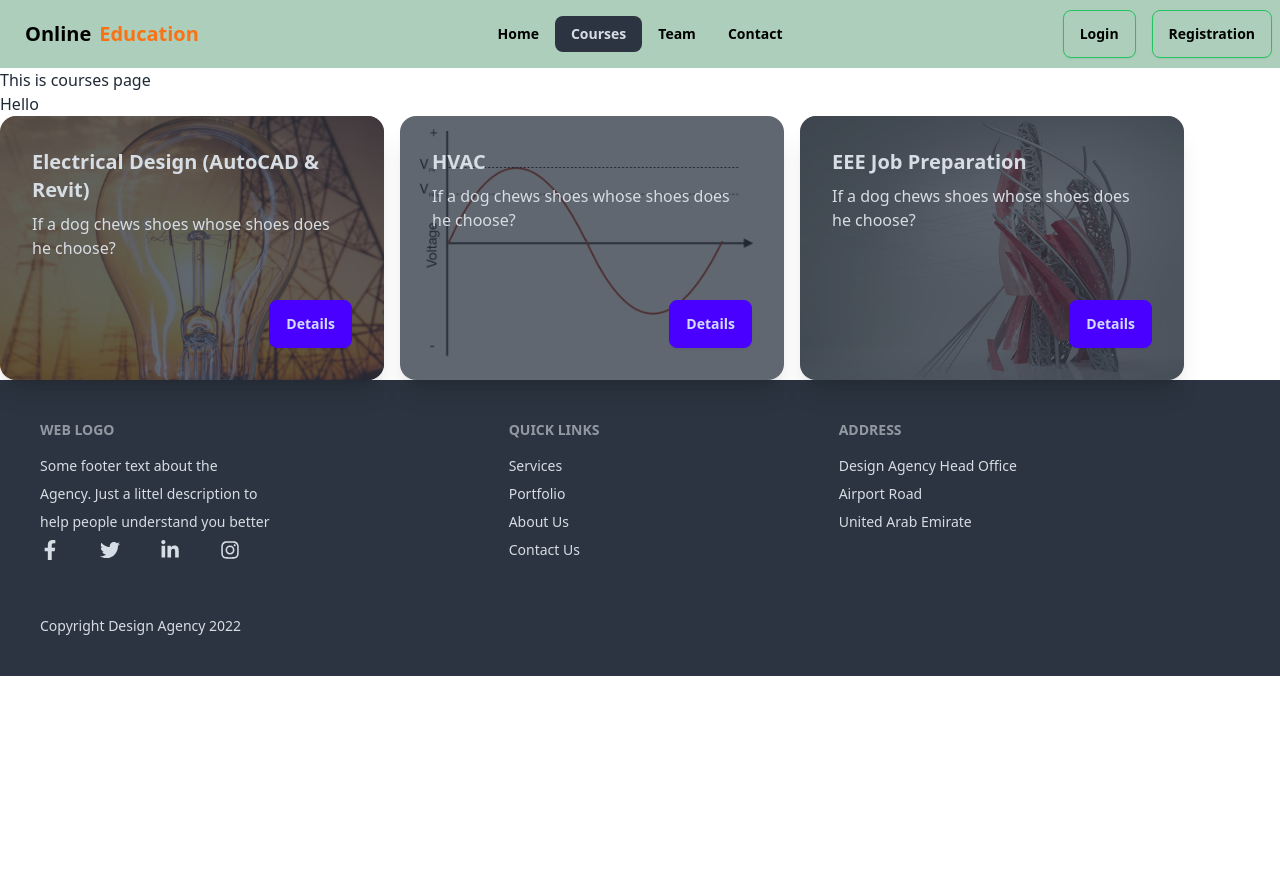
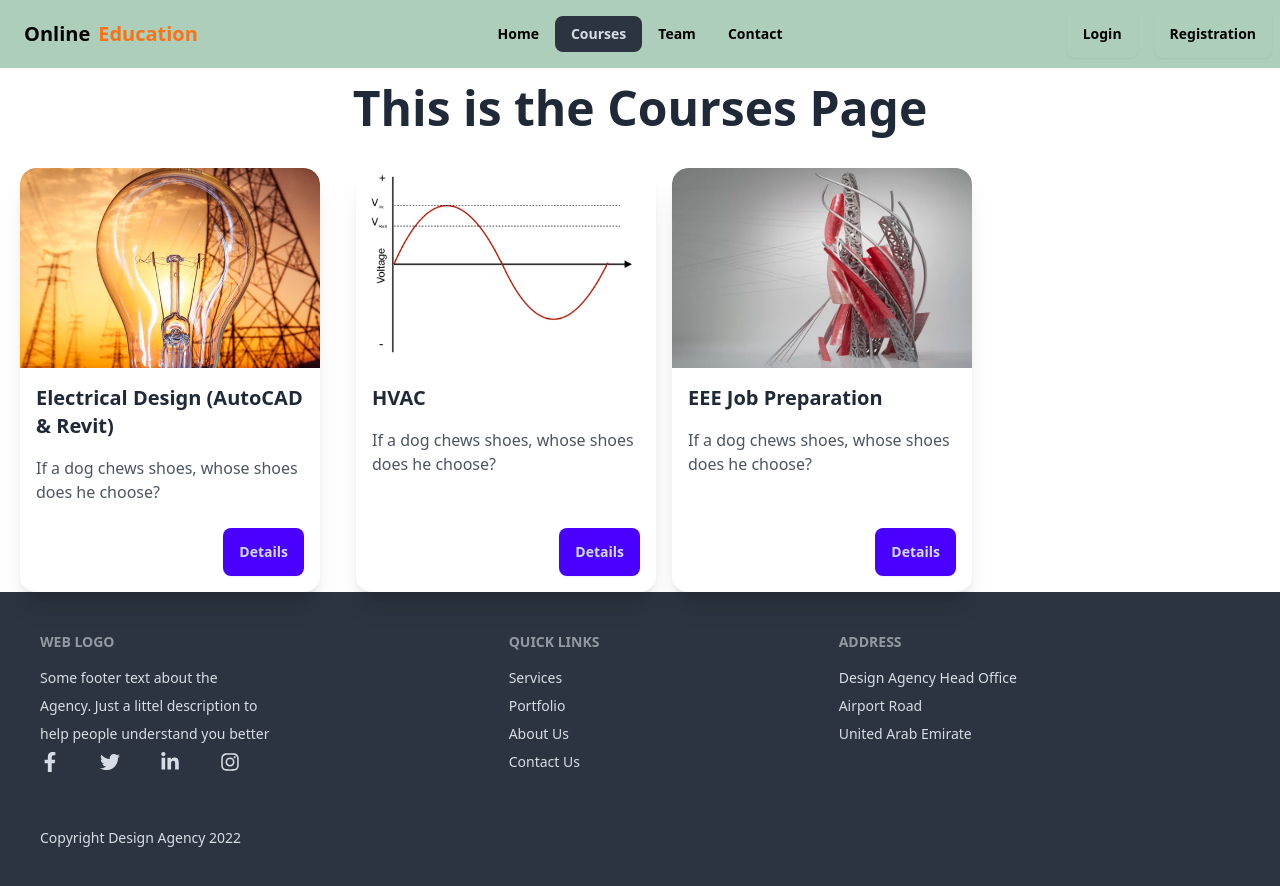
Before and after one commit to Mehedi529/Online-Education-React, a React (Vite) app: page /Courses in a window 1280 px wide. Before the commit the page ends 800 px from the top, so only its background shows below. Built offline with nearby package versions, Linux system fonts and the light colour scheme.

Commit message:
add some css file

```diff
--- /dev/null
+++ b/src/pages/ContactPage/ContactPage.css
@@ -0,0 +1,50 @@
+/* Add this CSS to make the page responsive */
+
+/* For small screens (phones) */
+@media only screen and (max-width: 767px) {
+    .contacts {
+      padding: 20px;
+    }
+
+    .container {
+      flex-direction: column;
+    }
+
+    .left,
+    .right {
+      width: 100%;
+    }
+
+    iframe {
+      width: 100%;
+      height: 300px; /* Adjust the height as needed */
+    }
+
+    .right {
+      margin-top: 20px;
+    }
+
+    .grid {
+      grid-template-columns: 1fr;
+    }
+  }
+
+  /* For medium and large screens (tablets and desktops) */
+  @media only screen and (min-width: 768px) {
+    .contacts {
+      padding: 40px;
+    }
+
+    .container {
+      flex-direction: row;
+    }
+
+    .left,
+    .right {
+      width: 50%;
+    }
+
+    iframe {
+      height: 500px; /* Adjust the height as needed */
+    }
+  }
--- a/src/pages/ContactPage/ContactPage.jsx
+++ b/src/pages/ContactPage/ContactPage.jsx
@@ -3,6 +3,7 @@
 import React from 'react';
 import MainMenuContent from '../../components/MainMenuContent';
 import Footer from '../../components/Footer';
+import './ContactPage.css';
 
 const ContactPage = () => {
 
--- /dev/null
+++ b/src/pages/Courses/Courses.css
@@ -0,0 +1,60 @@
+/* Courses.css */
+
+/* Style for the card container */
+.card-container {
+    display: flex;
+    justify-content: center;
+    flex-wrap: wrap;
+    padding: 0 20px; /* Add equal space on both the left and right sides */
+    max-width: 1200px; /* Set a maximum width for the container */
+    margin: 0 auto; /* Center the card container */
+}
+
+
+  /* Style for individual cards */
+  .card {
+    width: 300px;
+    margin: 20px;
+    border-radius: 8px;
+    overflow: hidden;
+    box-shadow: 0 4px 8px rgba(0, 0, 0, 0.1);
+    transition: transform 0.3s;
+  }
+
+  .card:hover {
+    transform: scale(1.05);
+  }
+
+  .card img {
+    width: 100%;
+    height: 200px;
+    object-fit: cover;
+  }
+
+  .card-body {
+    padding: 20px;
+  }
+
+  .card-title {
+    font-size: 1.2rem;
+    font-weight: bold;
+    margin-bottom: 10px;
+  }
+
+  .card-actions {
+    display: flex;
+    justify-content: flex-end;
+  }
+
+  .btn {
+    padding: 8px 16px;
+    background-color: #3498db;
+    color: #fff;
+    border: none;
+    border-radius: 4px;
+    cursor: pointer;
+  }
+
+  .btn:hover {
+    background-color: #2077c8;
+  }
--- a/src/pages/Courses/Courses.jsx
+++ b/src/pages/Courses/Courses.jsx
@@ -5,43 +5,43 @@ import Footer from '../../components/Footer';
 import powerSystem from '../../../public/powerSystem.jpg';
 import ac from '../../../public/ac.png';
 import autocad from '../../../public/autocad.jpg';
+import './Courses.css';
 
 const Courses = () => {
     return (
         <div>
             <MainMenuContent />
-            <h1>This is courses page</h1>
-            <div>Hello</div>
+            <h1 className="text-3xl md:text-4xl lg:text-5xl font-bold text-center my-4">This is the Courses Page</h1>
 
-            <div className="flex space-x-4"> {/* Use flex container to arrange cards horizontally */}
-                <div className="card w-96 bg-base-100 shadow-xl image-full">
-                    <figure><img src={powerSystem} alt="Power System" /></figure>
-                    <div className="card-body">
-                        <h2 className="card-title">Electrical Design (AutoCAD & Revit)</h2>
-                        <p>If a dog chews shoes whose shoes does he choose?</p>
-                        <div className="card-actions justify-end">
+            <div className="flex flex-col md:flex-row md:space-x-4"> {/* Use flex container to arrange cards horizontally on medium screens and above */}
+                <div className="card bg-base-100 shadow-xl mb-4 md:mb-0">
+                    <figure><img src={powerSystem} alt="Power System" className="w-full h-64 object-cover" /></figure>
+                    <div className="card-body p-4">
+                        <h2 className="card-title text-xl font-bold mb-2">Electrical Design (AutoCAD & Revit)</h2>
+                        <p className="text-gray-600">If a dog chews shoes, whose shoes does he choose?</p>
+                        <div className="card-actions mt-4 flex justify-end">
                             <button className="btn btn-primary">Details</button>
                         </div>
                     </div>
                 </div>
 
-                <div className="card w-96 bg-base-100 shadow-xl image-full">
-                    <figure><img src={ac} alt="AC" /></figure>
-                    <div className="card-body">
-                        <h2 className="card-title">HVAC</h2>
-                        <p>If a dog chews shoes whose shoes does he choose?</p>
-                        <div className="card-actions justify-end">
+                <div className="card bg-base-100 shadow-xl mb-4 md:mb-0">
+                    <figure><img src={ac} alt="AC" className="w-full h-64 object-cover" /></figure>
+                    <div className="card-body p-4">
+                        <h2 className="card-title text-xl font-bold mb-2">HVAC</h2>
+                        <p className="text-gray-600">If a dog chews shoes, whose shoes does he choose?</p>
+                        <div className="card-actions mt-4 flex justify-end">
                             <button className="btn btn-primary">Details</button>
                         </div>
                     </div>
                 </div>
 
-                <div className="card w-96 bg-base-100 shadow-xl image-full">
-                    <figure><img src={autocad} alt="AutoCAD" /></figure>
-                    <div className="card-body">
-                        <h2 className="card-title">EEE Job Preparation</h2>
-                        <p>If a dog chews shoes whose shoes does he choose?</p>
-                        <div className="card-actions justify-end">
+                <div className="card bg-base-100 shadow-xl mb-4 md:mb-0">
+                    <figure><img src={autocad} alt="AutoCAD" className="w-full h-64 object-cover" /></figure>
+                    <div className="card-body p-4">
+                        <h2 className="card-title text-xl font-bold mb-2">EEE Job Preparation</h2>
+                        <p className="text-gray-600">If a dog chews shoes, whose shoes does he choose?</p>
+                        <div className="card-actions mt-4 flex justify-end">
                             <button className="btn btn-primary">Details</button>
                         </div>
                     </div>
--- /dev/null
+++ b/src/pages/Team/Team.css
@@ -0,0 +1,61 @@
+/* Team.css */
+
+.team-member {
+    transition: transform 0.3s, box-shadow 0.3s;
+}
+
+.team-member:hover {
+    transform: translateY(-10px);
+    box-shadow: 0 10px 20px rgba(0, 0, 0, 0.2);
+}
+
+.team-member-info {
+    text-align: center;
+    padding: 20px;
+}
+
+.team-member-info h4 {
+    color: #333;
+    font-size: 1.5rem;
+    margin-bottom: 10px;
+}
+
+.team-member-info p {
+    color: #666;
+    margin-bottom: 8px;
+}
+
+.team-member-image img {
+    border: 4px solid #fff;
+    transition: border 0.3s;
+}
+
+.team-member-image img:hover {
+    border: 4px solid #1a202c; /* Change the color to your preference */
+    transform: scale(1.1);
+}
+
+.team-member-socials {
+    margin-top: 15px;
+}
+
+.team-member-socials li {
+    margin: 0 8px;
+}
+
+.team-member-socials a {
+    display: block;
+    width: 30px;
+    height: 30px;
+    border-radius: 50%;
+    background-color: #1a202c;
+    color: #fff;
+    display: flex;
+    align-items: center;
+    justify-content: center;
+    transition: background-color 0.3s;
+}
+
+.team-member-socials a:hover {
+    background-color: #2d3748; /* Change the color to your preference */
+}
--- a/src/pages/Team/Team.jsx
+++ b/src/pages/Team/Team.jsx
@@ -6,9 +6,10 @@ import Footer from '../../components/Footer';
 import sabbir from '../../../public/sabbir.png';
 import shafal from '../../../public/shafal.png';
 import shahin from '../../../public/shahin.png';
+import './Team.css'; // Import the CSS file
 
 const Team = () => {
-    const [activeCard, setActiveCard] = useState(null); // Add useState here
+    const [activeCard, setActiveCard] = useState(null);
 
     const teamMembers = [
         {
@@ -56,9 +57,7 @@ const Team = () => {
                             <div
                                 key={member.id}
                                 onClick={() => handleCardClick(member.id)}
-                                className={`team-member flex-shrink-0 w-full md:w-1/3 lg:w-1/4 bg-white p-4 m-2 border border-gray-300 rounded transition-transform ${
-                                    member.id === activeCard ? 'hover:translate-y-(-5)' : ''
-                                }`}
+                                className={`team-member flex-shrink-0 w-full md:w-1/2 lg:w-1/3 xl:w-1/4 bg-white p-4 m-2 border border-gray-300 rounded transition-transform`}
                             >
                                 <div className="team-member-image">
                                     <img
```
